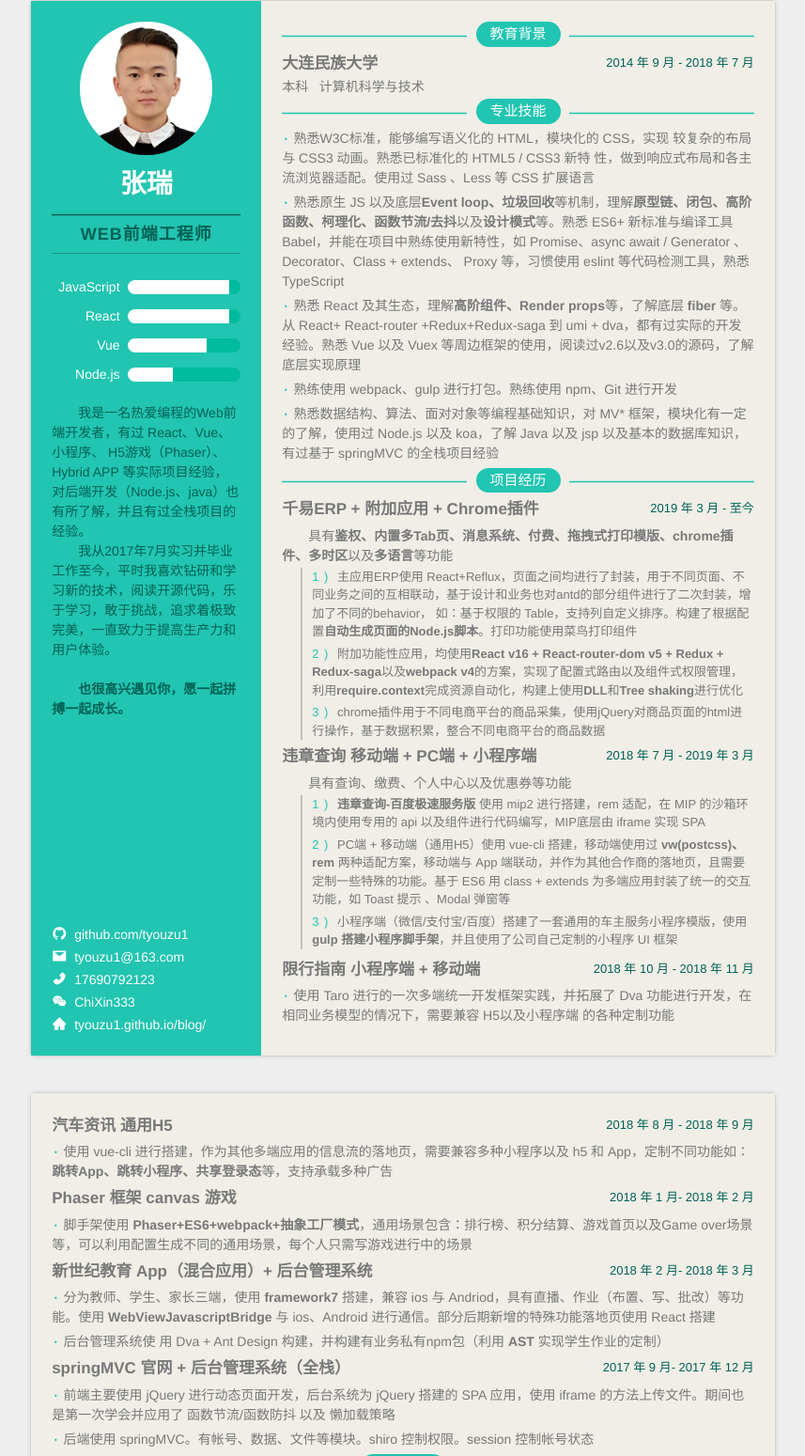
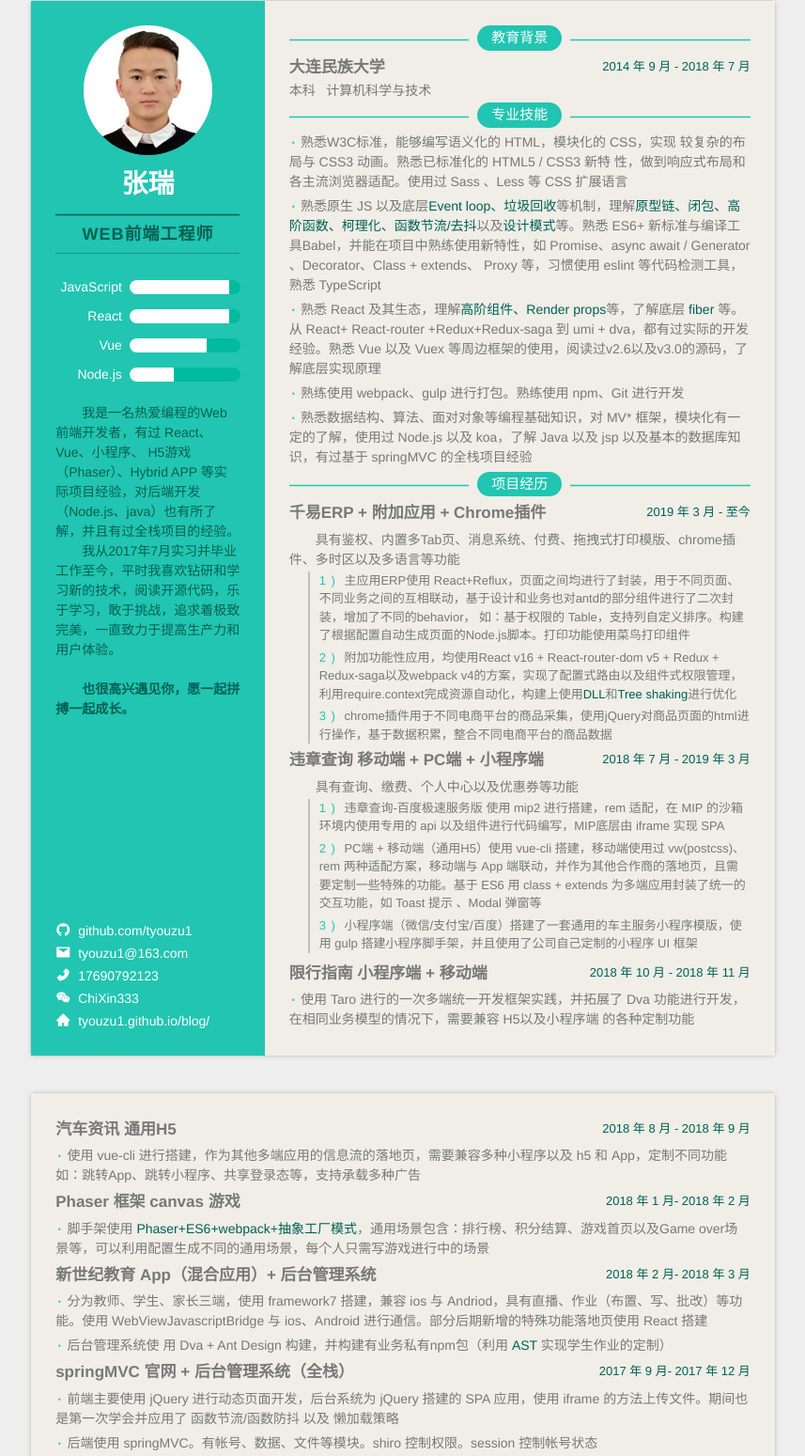
Before and after one commit to tyouzu1/resume, a website: page src/index.html in a window 1280 px wide. Shown: the part 77-1626 px from the top of the page at 94% size, without its empty margins (211-1068 px from the left). Drawn offline with nearby package versions, Linux system fonts and the light colour scheme; files that its build step writes are made by us from their sources.

Commit message:
修复部分样式

```diff
--- a/src/index.html
+++ b/src/index.html
@@ -110,12 +110,12 @@
               CSS3 新特 性，做到响应式布局和各主流浏览器适配。使用过 Sass 、Less 等 CSS 扩展语言
             </div>
             <div class="details-text">
-              熟悉原生 JS 以及底层<b>Event loop、垃圾回收</b>等机制，理解<b>原型链、闭包、高阶函数、柯理化、函数节流/去抖</b>以及<b>设计模式</b>等。熟悉 ES6+
+              熟悉原生 JS 以及底层<i>Event loop、垃圾回收</i>等机制，理解<i>原型链、闭包、高阶函数、柯理化、函数节流/去抖</i>以及<i>设计模式</i>等。熟悉 ES6+
               新标准与编译工具Babel，并能在项目中熟练使用新特性，如 Promise、async await / Generator 、Decorator、Class
               + extends、 Proxy 等，习惯使用 eslint 等代码检测工具，熟悉 TypeScript
             </div>
             <div class="details-text">
-              熟悉 React 及其生态，理解<b>高阶组件、Render props</b>等，了解底层 <b>fiber</b> 等。从 React+ React-router +Redux+Redux-saga 到 umi +
+              熟悉 React 及其生态，理解<i>高阶组件、Render props</i>等，了解底层 <i>fiber</i> 等。从 React+ React-router +Redux+Redux-saga 到 umi +
               dva，都有过实际的开发经验。熟悉 Vue 以及
               Vuex 等周边框架的使用，阅读过v2.6以及v3.0的源码，了解底层实现原理
             </div>
@@ -146,7 +146,7 @@
                 </div>
                 <div class="details-text">
                   附加功能性应用，均使用<b>React v16 + React-router-dom v5 + Redux + Redux-saga</b>以及<b>webpack
-                    v4</b>的方案，实现了配置式路由以及组件式权限管理，利用<b>require.context</b>完成资源自动化，构建上使用<b>DLL</b>和<b>Tree shaking</b>进行优化
+                    v4</b>的方案，实现了配置式路由以及组件式权限管理，利用<b>require.context</b>完成资源自动化，构建上使用<i>DLL</i>和<i>Tree shaking</i>进行优化
                 </div>
                 <div class="details-text">
                   chrome插件用于不同电商平台的商品采集，使用jQuery对商品页面的html进行操作，基于数据积累，整合不同电商平台的商品数据
@@ -216,7 +216,7 @@
               Phaser 框架 canvas 游戏
             </div>
             <div class="details-text">
-              脚手架使用 <b>Phaser+ES6+webpack+抽象工厂模式</b>，通用场景包含：排行榜、积分结算、游戏首页以及Game over场景等，可以利用配置生成不同的通用场景，每个人只需写游戏进行中的场景
+              脚手架使用 <i>Phaser+ES6+webpack+抽象工厂模式</i>，通用场景包含：排行榜、积分结算、游戏首页以及Game over场景等，可以利用配置生成不同的通用场景，每个人只需写游戏进行中的场景
             </div>
           </div>
           <!-- Phaser end -->
@@ -230,7 +230,7 @@
               进行通信。部分后期新增的特殊功能落地页使用 React 搭建
             </div>
             <div class="details-text">
-              后台管理系统使 用 Dva + Ant Design 构建，并构建有业务私有npm包（利用 <b>AST</b> 实现学生作业的定制）
+              后台管理系统使 用 Dva + Ant Design 构建，并构建有业务私有npm包（利用 <i>AST</i> 实现学生作业的定制）
             </div>
           </div>
           <!-- Hybrid APP end -->
--- a/src/style/media.less
+++ b/src/style/media.less
@@ -50,3 +50,15 @@
     }
   }
 }
+main,
+// .page,
+// .page-subpage,
+.page2 .details,
+.profile,
+.profile-concat,
+.profile-concat-item,
+.profile-concat-item> a,
+.profile-concat-item > span,
+.profile-concat-item > .iconfont {
+  transition: all .2s ease;
+}
--- a/src/style/resume.less
+++ b/src/style/resume.less
@@ -3,7 +3,7 @@
   display: flex;
   overflow: hidden;
   transition: all .2s ease;
-  border: 0.6cm solid;
+  border: 0.7cm solid;
   flex-direction: column;
 }
 
@@ -23,7 +23,10 @@
     margin-top: 16px;
   }
   b{
-    font-weight: bold;
+    font-weight: normal;
+  }
+  i{
+    color: #006155;
   }
   &-content-container {
     margin-top: 5px;
```
